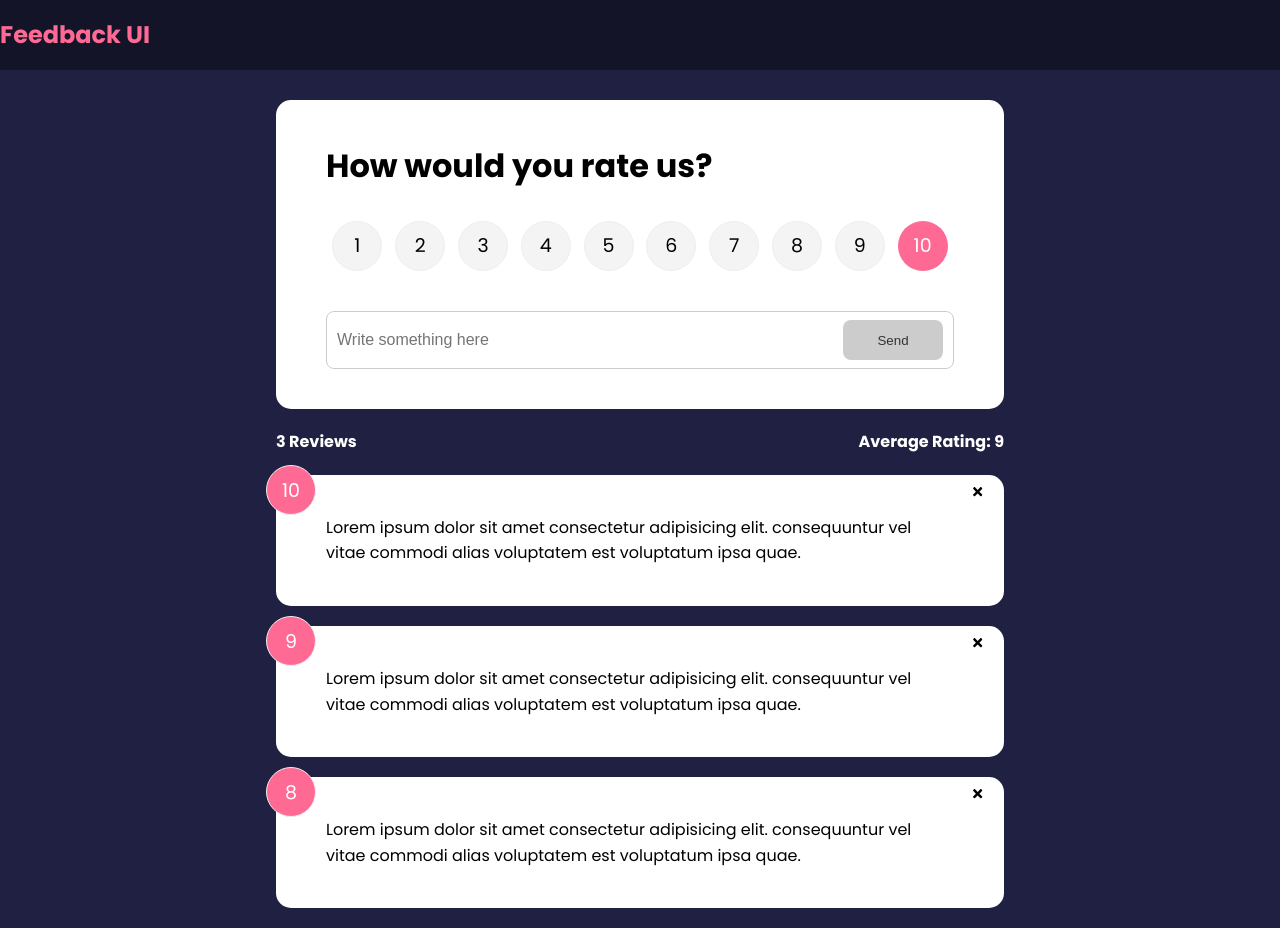
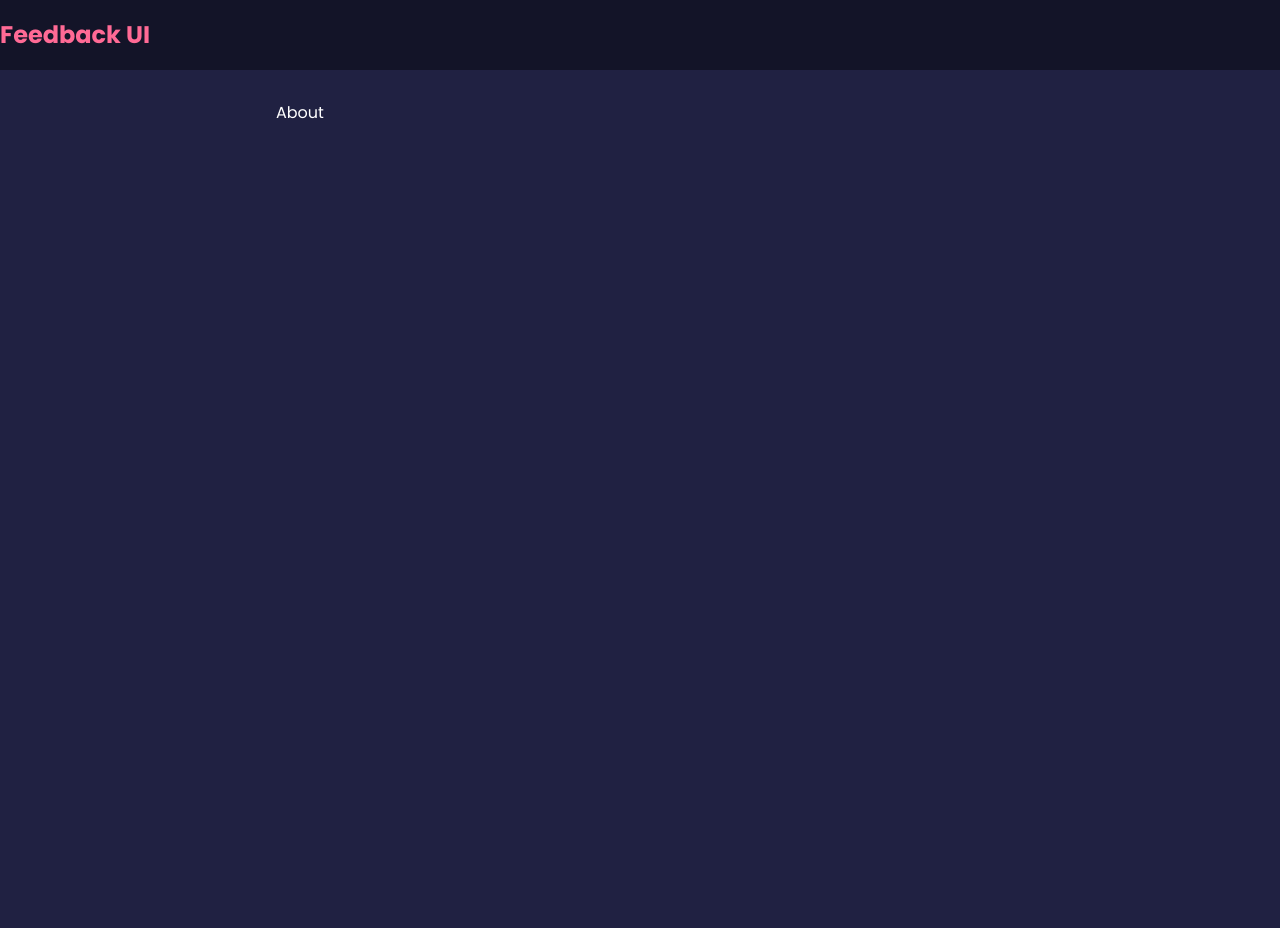
Before and after one commit to yunusdermawan/various-app, a React (Create React App) app in the folder feedback-app/: page /about in a window 1280 px wide. After the commit the page ends 800 px from the top, so only its background shows below. Built offline with nearby package versions, Linux system fonts and the light colour scheme.

Commit message:
add page folder and aboutpage file

```diff
--- a/feedback-app/package.json
+++ b/feedback-app/package.json
@@ -9,6 +9,7 @@
     "react": "^18.2.0",
     "react-dom": "^18.2.0",
     "react-icons": "^4.6.0",
+    "react-router-dom": "^6.6.1",
     "react-scripts": "5.0.1",
     "web-vitals": "^2.1.4"
   },
--- a/feedback-app/src/App.js
+++ b/feedback-app/src/App.js
@@ -1,10 +1,12 @@
 import {v4 as uuidv4} from "uuid"
 import { useState } from "react"
+import {BrowserRouter as Router, Route, Routes} from "react-router-dom"
 import Header from "./components/Header"
 import FeedbackList from "./components/FeedbackList"
 import FeedbackData from "./data/FeedbackData"
 import FeedbackStats from "./components/FeedbackStats"
 import FeedbackForm from "./components/FeedbackForm"
+import AboutPage from "./pages/AboutPage"
 
 
 function App() {
@@ -22,16 +24,23 @@
     }
 
     return (
-        <>
+        <Router>
             <Header />
             <div className="container">
-                <FeedbackForm handleAdd={addFeedback} />
-                <FeedbackStats feedback={feedback} />
-                <FeedbackList feedback={feedback}
-                handleDelete={deleteFeedback} />
+                <Routes>
+                    <Route exact path="/" element={
+                        <>
+                            <FeedbackForm handleAdd={addFeedback} />
+                            <FeedbackStats feedback={feedback} />
+                            <FeedbackList feedback={feedback} handleDelete={deleteFeedback} />
+                        </>
+                    }>
+                    </Route>
 
+                    <Route path="/about" element={<AboutPage />} />
+                </Routes>
             </div>
-        </>
+        </Router>
 
     )
 }
--- a/feedback-app/src/components/FeedbackList.jsx
+++ b/feedback-app/src/components/FeedbackList.jsx
@@ -1,5 +1,4 @@
 import React from 'react'
-import {motion, AnimatePresence} from 'framer-motion'
 import FeedbackItem from './FeedbackItem'
 import PropTypes from 'prop-types'
 
--- /dev/null
+++ b/feedback-app/src/pages/AboutPage.jsx
@@ -0,0 +1,11 @@
+import React from 'react'
+
+function AboutPage() {
+  return (
+    <div>
+      About
+    </div>
+  )
+}
+
+export default AboutPage
```
Also changed, not shown: 1 other file (tests, documents, lock files or other folders).
